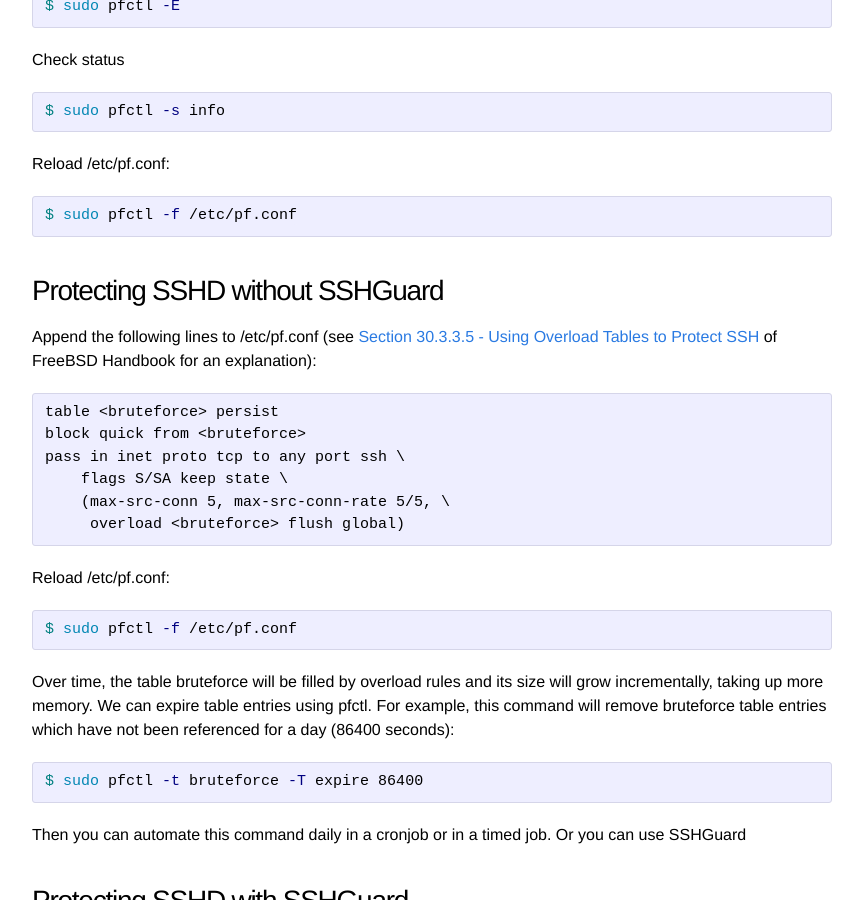
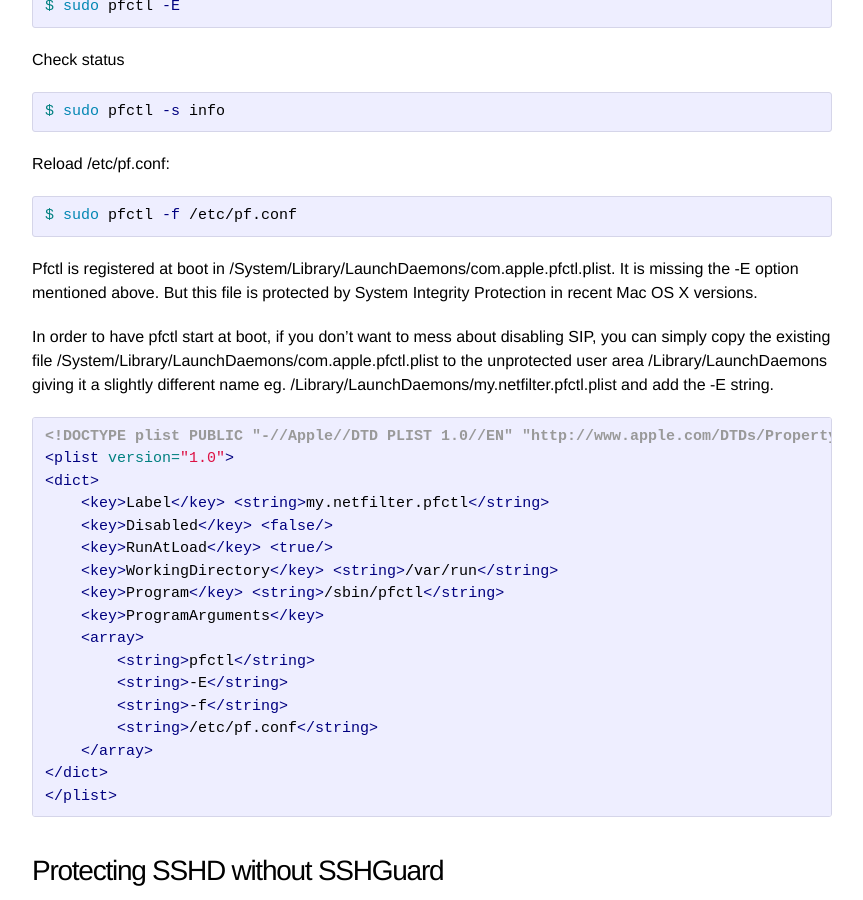
Before and after one commit to AnilDaoud/exp, a Jekyll site: the page built from _posts/2020-08-02-pf-and-sshguard-macosx.markdown, in a window 1280 px wide and 900 px high, scrolled down 545 px. Shown: the whole window, without its empty margins (208-1071 px from the left). Built offline with Jekyll 4.4.1, drawn with Linux system fonts in a browser that asks for light colours; comment, search, counter and statistics services are not loaded.

````diff
--- a/_posts/2020-08-02-pf-and-sshguard-macosx.markdown
+++ b/_posts/2020-08-02-pf-and-sshguard-macosx.markdown
@@ -30,6 +30,30 @@
 ```sh
 $ sudo pfctl -f /etc/pf.conf
 ```
+
+Pfctl is registered at boot in /System/Library/LaunchDaemons/com.apple.pfctl.plist. It is missing the -E option mentioned above. But this file is protected by System Integrity Protection in recent Mac OS X versions.
+
+In order to have pfctl start at boot, if you don't want to mess about disabling SIP, you can simply copy the existing file /System/Library/LaunchDaemons/com.apple.pfctl.plist to the unprotected user area /Library/LaunchDaemons giving it a slightly different name eg. /Library/LaunchDaemons/my.netfilter.pfctl.plist and add the -E string.
+
+ ```xml
+<!DOCTYPE plist PUBLIC "-//Apple//DTD PLIST 1.0//EN" "http://www.apple.com/DTDs/PropertyList-1.0.dtd">
+<plist version="1.0">
+<dict>
+    <key>Label</key> <string>my.netfilter.pfctl</string>
+    <key>Disabled</key> <false/>
+    <key>RunAtLoad</key> <true/>
+    <key>WorkingDirectory</key> <string>/var/run</string>
+    <key>Program</key> <string>/sbin/pfctl</string>
+    <key>ProgramArguments</key>
+    <array>
+        <string>pfctl</string>
+        <string>-E</string>
+        <string>-f</string>
+        <string>/etc/pf.conf</string>
+    </array>
+</dict>
+</plist>
+ ```
 
 ## Protecting SSHD without SSHGuard
 
````
